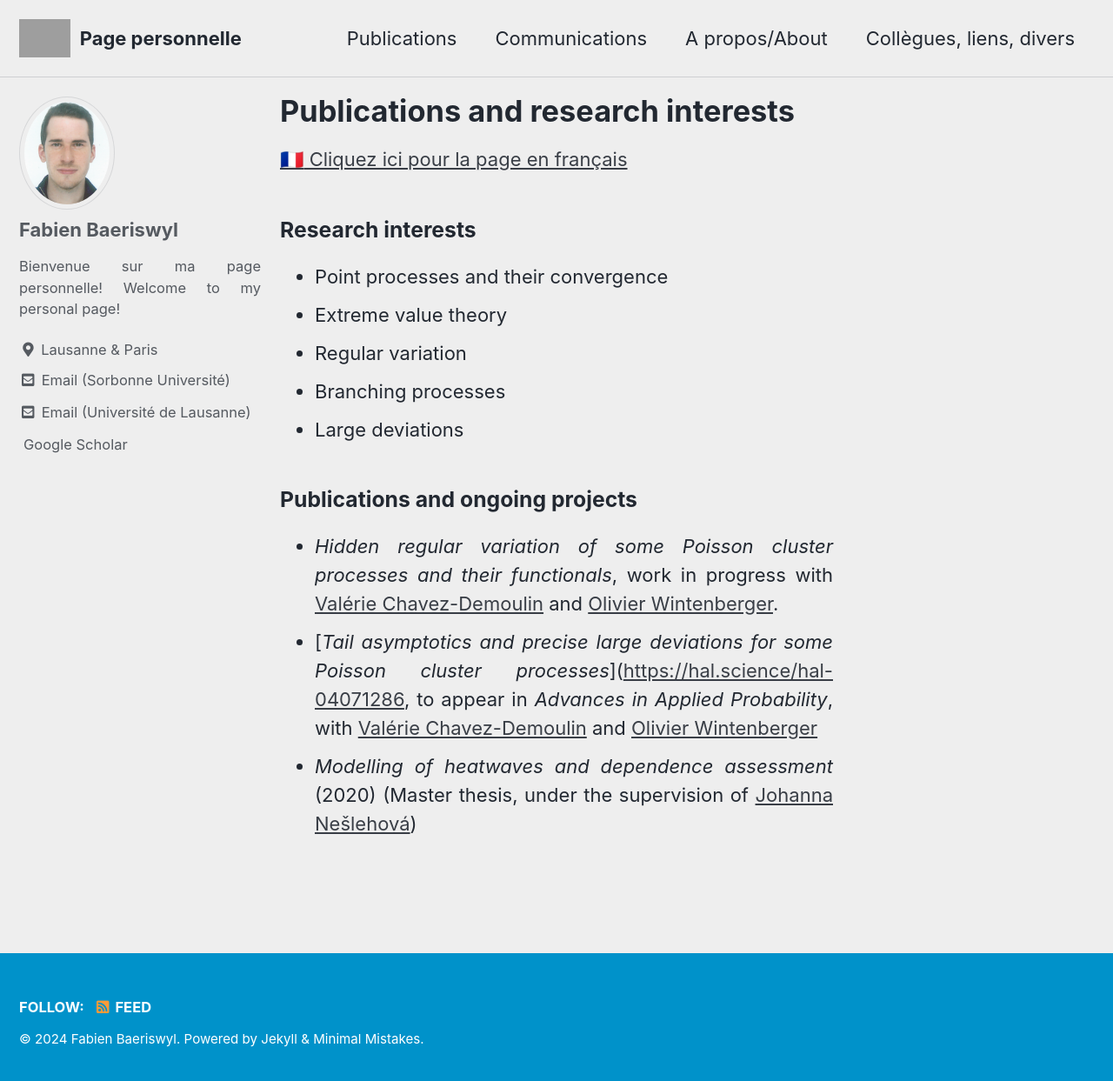
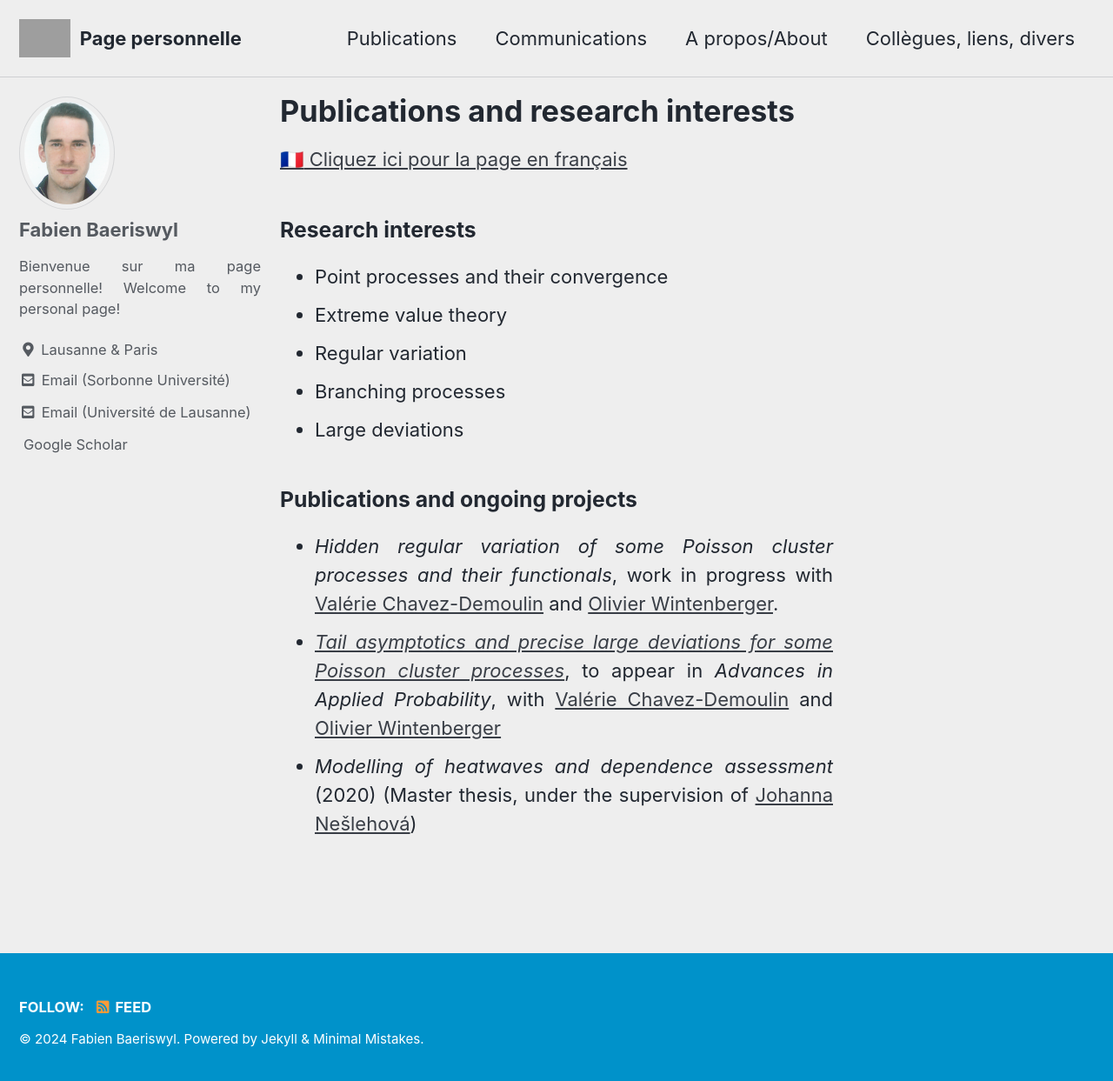
Before and after one commit to hplaninic/hrvoje.planinic.github.io, a Jekyll site: the page built from _pages/publi-en.md, in a window 1280 px wide and 1250 px high. Shown: the top 1243 px of the window at 87% size. Built offline with Jekyll 4.4.1, drawn with Linux system fonts in a browser that asks for light colours; cached includes are drawn as plain includes; emoji names are drawn with the system emoji font; a style sheet for code colours, icons or effects is not loaded; some of the changed lines change nothing that is shown; grey boxes are pictures that could not be loaded.

Commit message:
Update publi-en.md

```diff
--- a/_pages/publi-en.md
+++ b/_pages/publi-en.md
@@ -19,5 +19,5 @@
 ### Publications and ongoing projects
 
 - _Hidden regular variation of some Poisson cluster processes and their functionals_, work in progress with [Valérie Chavez-Demoulin](https://applicationspub.unil.ch/interpub/noauth/php/Un/UnPers.php?PerNum=1081431&LanCode=37) and [Olivier Wintenberger](http://wintenberger.fr).
-- [_Tail asymptotics and precise large deviations for some Poisson cluster processes_]([https://hal.science/hal-04071286](https://www.cambridge.org/core/journals/advances-in-applied-probability/article/abs/tail-asymptotics-and-precise-large-deviations-for-some-poisson-cluster-processes/C31A3129AAA4179A4C8E995E20AE39AF), to appear in _Advances in Applied Probability_, with [Valérie Chavez-Demoulin](https://applicationspub.unil.ch/interpub/noauth/php/Un/UnPers.php?PerNum=1081431&LanCode=37) and [Olivier Wintenberger](http://wintenberger.fr)
+- [_Tail asymptotics and precise large deviations for some Poisson cluster processes_](https://www.cambridge.org/core/journals/advances-in-applied-probability/article/abs/tail-asymptotics-and-precise-large-deviations-for-some-poisson-cluster-processes/C31A3129AAA4179A4C8E995E20AE39AF), to appear in _Advances in Applied Probability_, with [Valérie Chavez-Demoulin](https://applicationspub.unil.ch/interpub/noauth/php/Un/UnPers.php?PerNum=1081431&LanCode=37) and [Olivier Wintenberger](http://wintenberger.fr)
 - _Modelling of heatwaves and dependence assessment_ (2020) (Master thesis, under the supervision of [Johanna Nešlehová](https://www.math.mcgill.ca/neslehova/))
```
